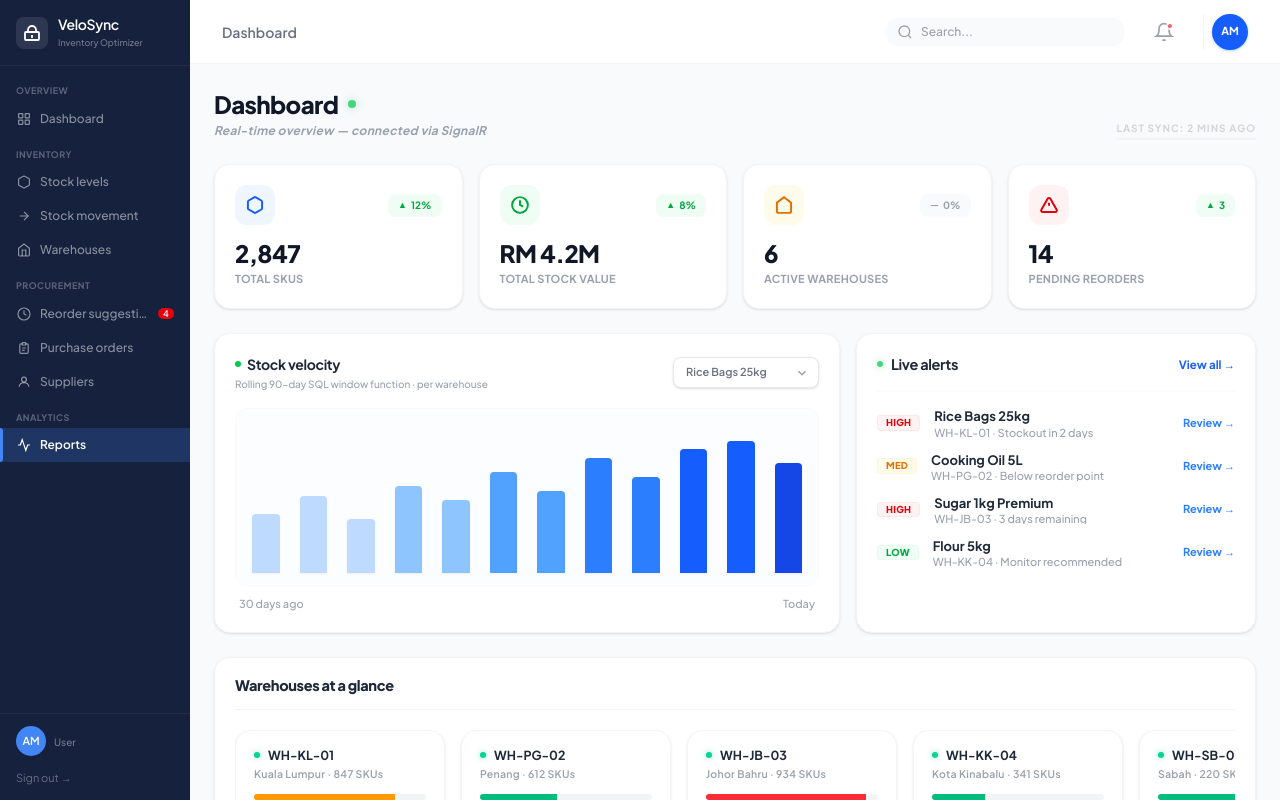
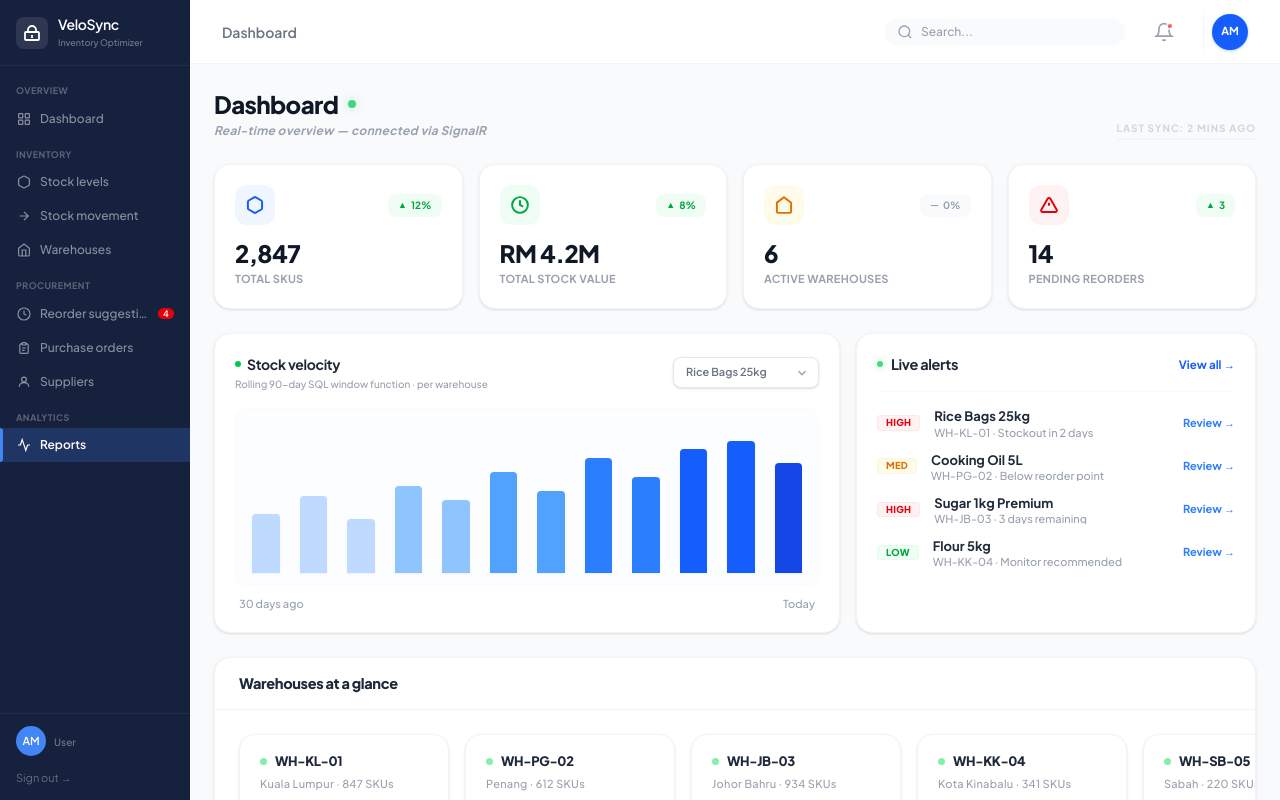
Before and after one commit to Majid-Mj/VeloSyncOptimizer-Frontend, a React (Vite) app: page /dashboard/reports in a window 1280 px wide. Built offline with nearby package versions, Linux system fonts and the light colour scheme.

Commit message:
Polish Warehouses Glance with edge-to-edge dividers, exact status dot colors, and custom grey scrollbar styles

```diff
--- a/src/Components/Dashboard/WarehouseCard.jsx
+++ b/src/Components/Dashboard/WarehouseCard.jsx
@@ -2,25 +2,25 @@ import React from 'react';
 
 const WarehouseCard = ({ id, location, skus, capacity, color = 'blue' }) => {
   const colorMap = {
-    blue: 'bg-emerald-500',
-    green: 'bg-emerald-500',
-    red: 'bg-red-500',
-    amber: 'bg-amber-500'
+    blue: 'bg-[#10b981]',
+    green: 'bg-[#10b981]',
+    red: 'bg-[#ef4444]',
+    amber: 'bg-[#f97316]'
   };
 
   return (
-    <div className="bg-white rounded-2xl p-4.5 border border-gray-100 min-w-[210px] w-[210px] shrink-0 flex flex-col gap-2 shadow-sm">
-      <div className="flex items-center gap-2">
-        {/* Light green status dot indicating active/online state */}
-        <div className="w-1.5 h-1.5 rounded-full bg-emerald-400 shadow-[0_0_6px_rgba(52,211,153,0.6)]"></div>
-        <div className="text-[12.5px] font-bold text-gray-800 leading-none">{id}</div>
+    <div className="bg-white rounded-2xl p-5 border border-gray-100 min-w-[210px] w-[210px] shrink-0 flex flex-col gap-2 shadow-sm">
+      <div className="flex items-center gap-2 mb-0.5">
+        {/* Soft light green dot */}
+        <div className="w-[7px] h-[7px] rounded-full bg-[#86efac]"></div>
+        <div className="text-[13px] font-extrabold text-gray-800 tracking-tight leading-none">{id}</div>
       </div>
-      <div className="text-[10.5px] text-gray-400 font-semibold tracking-wide leading-none">{location} · {skus} SKUs</div>
+      <div className="text-[11px] text-gray-400 font-medium tracking-wide leading-none">{location} · {skus} SKUs</div>
 
-      <div className="w-full bg-gray-100 h-1.5 rounded-full overflow-hidden mt-1.5">
+      <div className="w-full bg-[#f3f4f6] h-[6px] rounded-full overflow-hidden mt-3">
         <div className={`h-full ${colorMap[color]} transition-all duration-500`} style={{ width: `${capacity}%` }}></div>
       </div>
-      <div className="text-[9.5px] font-bold text-gray-400 mt-0.5 leading-none">{capacity}% capacity</div>
+      <div className="text-[11px] font-bold text-gray-500 mt-1.5 leading-none">{capacity}% capacity</div>
     </div>
   );
 };
--- a/src/Components/Dashboard/WarehouseGlance.jsx
+++ b/src/Components/Dashboard/WarehouseGlance.jsx
@@ -46,9 +46,9 @@ const WarehouseGlance = () => {
   const thumbLeft = (scrollProgress * (100 - thumbWidthPercent)) / 100;
 
   return (
-    <div className="bg-white rounded-2xl border border-gray-100 shadow-sm p-5 flex flex-col mt-6">
-      {/* Header */}
-      <div className="pb-4 border-b border-gray-100 mb-5">
+    <div className="bg-white rounded-2xl border border-gray-100 shadow-sm flex flex-col mt-6 overflow-hidden">
+      {/* Header with edge-to-edge border */}
+      <div className="px-6 py-4.5 border-b border-gray-100">
         <h3 className="text-[14.5px] font-black text-gray-800 tracking-tight leading-none">
           Warehouses at a glance
         </h3>
@@ -57,7 +57,7 @@ const WarehouseGlance = () => {
       {/* Cards Scroll Container */}
       <div
         ref={scrollRef}
-        className="flex items-center gap-4 overflow-x-auto pb-5 scrollbar-none"
+        className="flex items-center gap-4 overflow-x-auto px-6 pt-6 pb-5 scrollbar-none"
         style={{ scrollbarWidth: 'none', msOverflowStyle: 'none' }}
       >
         {DUMMY_WAREHOUSES.map((wh) => (
@@ -66,19 +66,19 @@ const WarehouseGlance = () => {
       </div>
 
       {/* Custom Premium Scrollbar Controls */}
-      <div className="flex items-center gap-3 justify-center mt-1 shrink-0">
+      <div className="flex items-center gap-3 px-6 pb-6 shrink-0 select-none">
         {/* Left Arrow Button */}
         <button
           onClick={() => scroll('left')}
-          className="text-gray-400 hover:text-gray-600 active:scale-95 transition-all text-[11px] bg-transparent border-none cursor-pointer p-1.5 flex items-center justify-center leading-none"
+          className="text-[#9ca3af] hover:text-[#6b7280] active:scale-95 transition-all text-xs bg-transparent border-none cursor-pointer flex items-center justify-center p-1 leading-none"
         >
           ◀
         </button>
 
         {/* Scroll Track & Dynamic Thumb */}
-        <div className="relative w-full max-w-[600px] h-2 bg-gray-100 rounded-full overflow-hidden">
+        <div className="flex-1 h-1.5 bg-[#f3f4f6] rounded-full relative overflow-hidden">
           <div
-            className="absolute h-full bg-gray-400 rounded-full transition-all duration-75"
+            className="absolute h-full bg-[#8e939d] rounded-full transition-all duration-75"
             style={{
               width: `${thumbWidthPercent}%`,
               left: `${thumbLeft}%`
@@ -89,7 +89,7 @@ const WarehouseGlance = () => {
         {/* Right Arrow Button */}
         <button
           onClick={() => scroll('right')}
-          className="text-gray-400 hover:text-gray-600 active:scale-95 transition-all text-[11px] bg-transparent border-none cursor-pointer p-1.5 flex items-center justify-center leading-none"
+          className="text-[#9ca3af] hover:text-[#6b7280] active:scale-95 transition-all text-xs bg-transparent border-none cursor-pointer flex items-center justify-center p-1 leading-none"
         >
           ▶
         </button>
```
